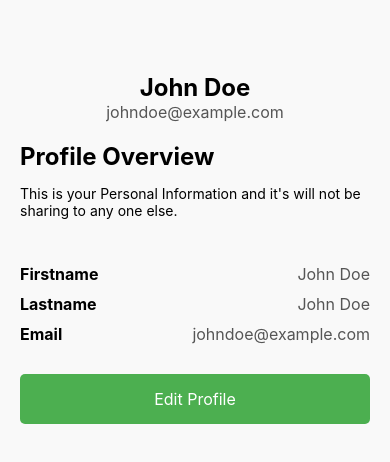
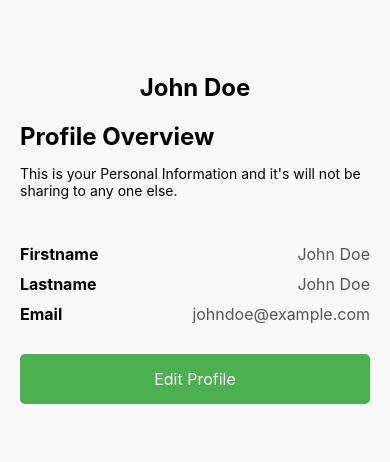
Before and after one commit to Baudoin10/Umuganda, a React Native app: screen /Profile in a window 390 px wide. Shown: the top 462 px of the page. Built offline with nearby package versions, Linux system fonts and the light colour scheme.

Commit message:
removed the hardcoded code on the profile page

```diff
--- a/UserDashboard/Profile.jsx
+++ b/UserDashboard/Profile.jsx
@@ -11,7 +11,6 @@ const Profile = () => {
 
       <View style={styles.header}>
         <Text style={styles.name}>John Doe</Text>
-        <Text style={styles.email}>johndoe@example.com</Text>
       </View>
 
       {/* Profile Details */}
```
